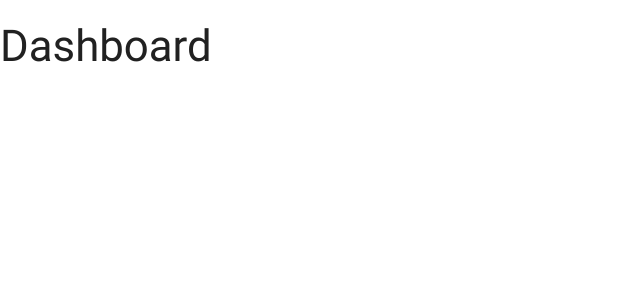
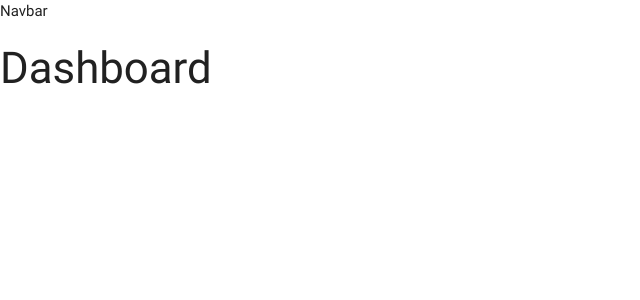
Before and after one commit to ArkejGit/vue-employee-manager, a Vue app in the folder vue-employee-manager/: page / in a window 1280 px wide. Shown: the top 300 px of the page, without its empty margins (0-640 px from the left). Built offline with nearby package versions, Linux system fonts and the light colour scheme.

Commit message:
Insert Navbar Component to main App view

```diff
--- a/vue-employee-manager/src/App.vue
+++ b/vue-employee-manager/src/App.vue
@@ -1,11 +1,16 @@
 <template>
   <div id="app">
+    <Navbar/>
     <router-view/>
   </div>
 </template>
 
 <script>
+import Navbar from './components/Navbar'
 export default {
-  name: 'app'
+  name: 'app',
+  components: {
+    Navbar
+  }
 }
 </script>
```
